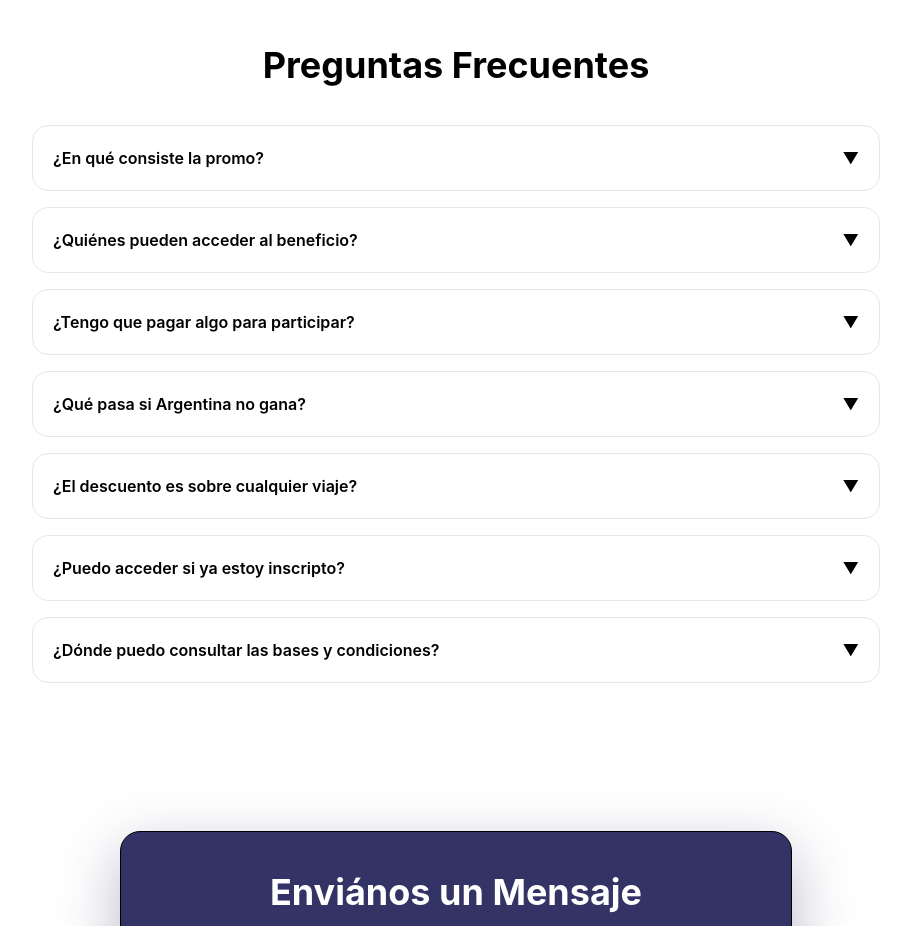
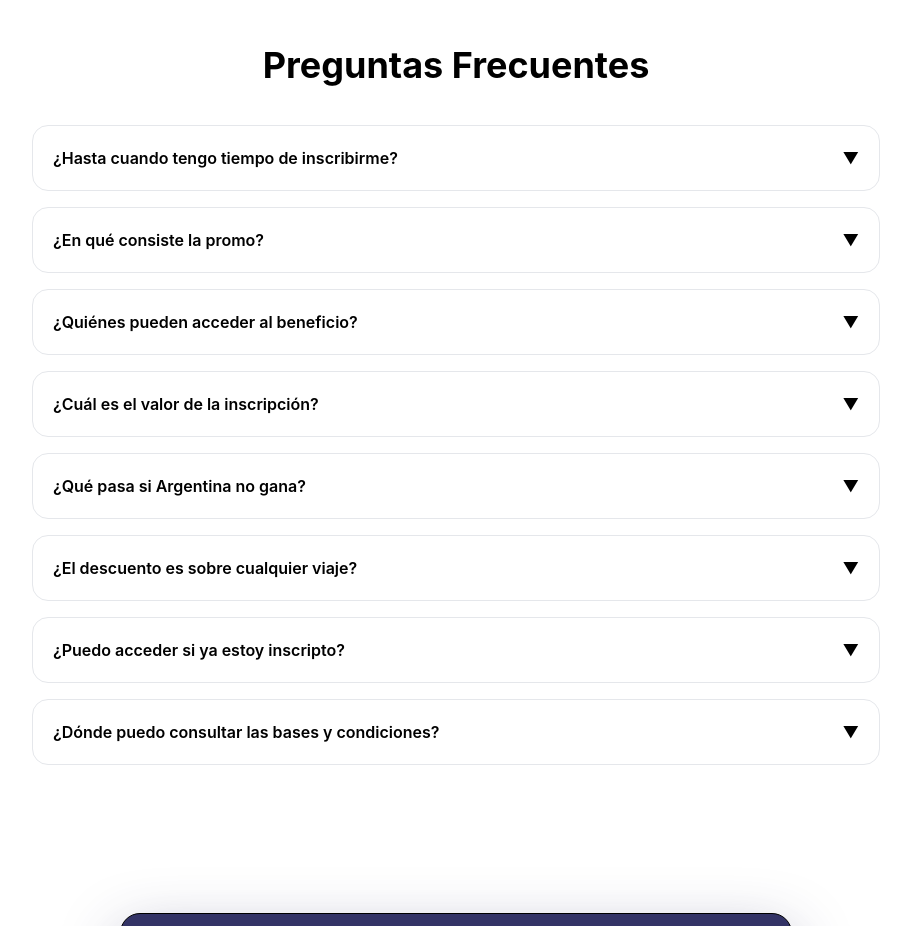
Before and after one commit to wgroupmkt/promomundial, a Next.js app: page / in a window 1280 px wide. Shown: the part 2340-3266 px from the top of the page, without its empty margins (184-1095 px from the left). Built offline with nearby package versions, Linux system fonts and the light colour scheme.

Commit message:
agregando de preguntas al sorteo

```diff
--- a/app/componentes/faq.tsx
+++ b/app/componentes/faq.tsx
@@ -3,6 +3,11 @@
 import { useState } from 'react'
 
 const faqs = [
+  {
+    question: '¿Hasta cuando tengo tiempo de inscribirme?',
+    answer:
+      'Tenés tiempo hasta que termine la fase de grupos, es decir, hasta el 27 de junio del 2026 o hasta agotar los 5000 cupos disponibles.',
+  },
   {
     question: '¿En qué consiste la promo? ',
     answer:
@@ -14,9 +19,9 @@ const faqs = [
       'Participan todos los alumnos que se encuentren inscriptos a la Promo 2028 de Wolf Travel y cumplan con las condiciones de la campaña. ',
   },
   {
-    question: '¿Tengo que pagar algo para participar? ',
+    question: '¿Cuál es el valor de la inscripción?',
     answer:
-      'Sí. Para acceder al beneficio es necesario estar correctamente inscripto en Wolf Travel según las condiciones comerciales vigentes.',
+      'Para acceder al beneficio es necesario estar correctamente inscripto en Wolf Travel según las condiciones comerciales vigentes. La inscripción tiene un valor de 300USD, monto que luego será tenido en cuenta dentro del valor total de tu viaje.',
   },
   {
     question: '¿Qué pasa si Argentina no gana?  ',
@@ -38,6 +43,7 @@ const faqs = [
     answer:
       'Podés consultar todas las condiciones de la campaña en esta misma página o comunicándote con el equipo de Wolf Travel.',
   },
+
 ]
 
 export default function Faqs() {
```
